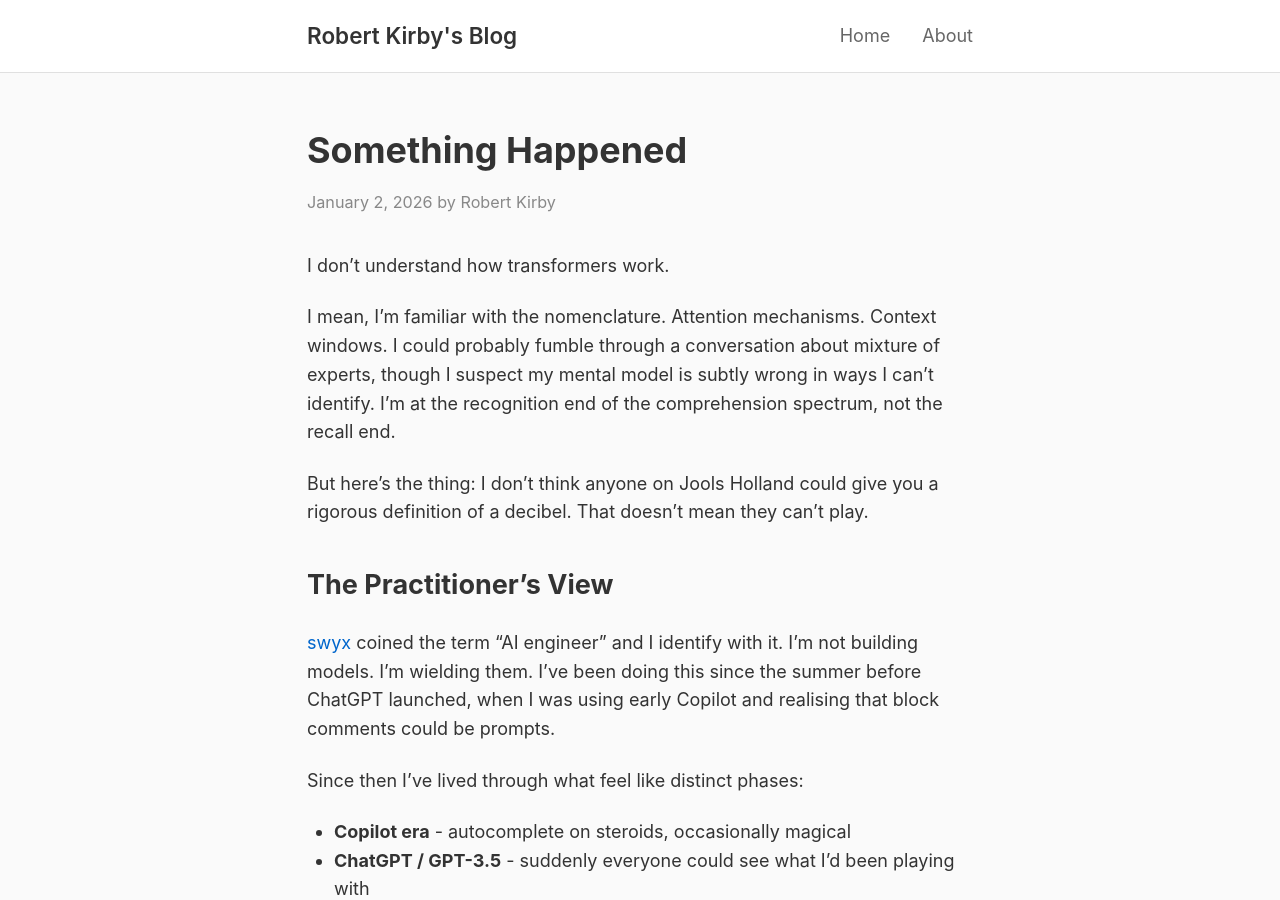
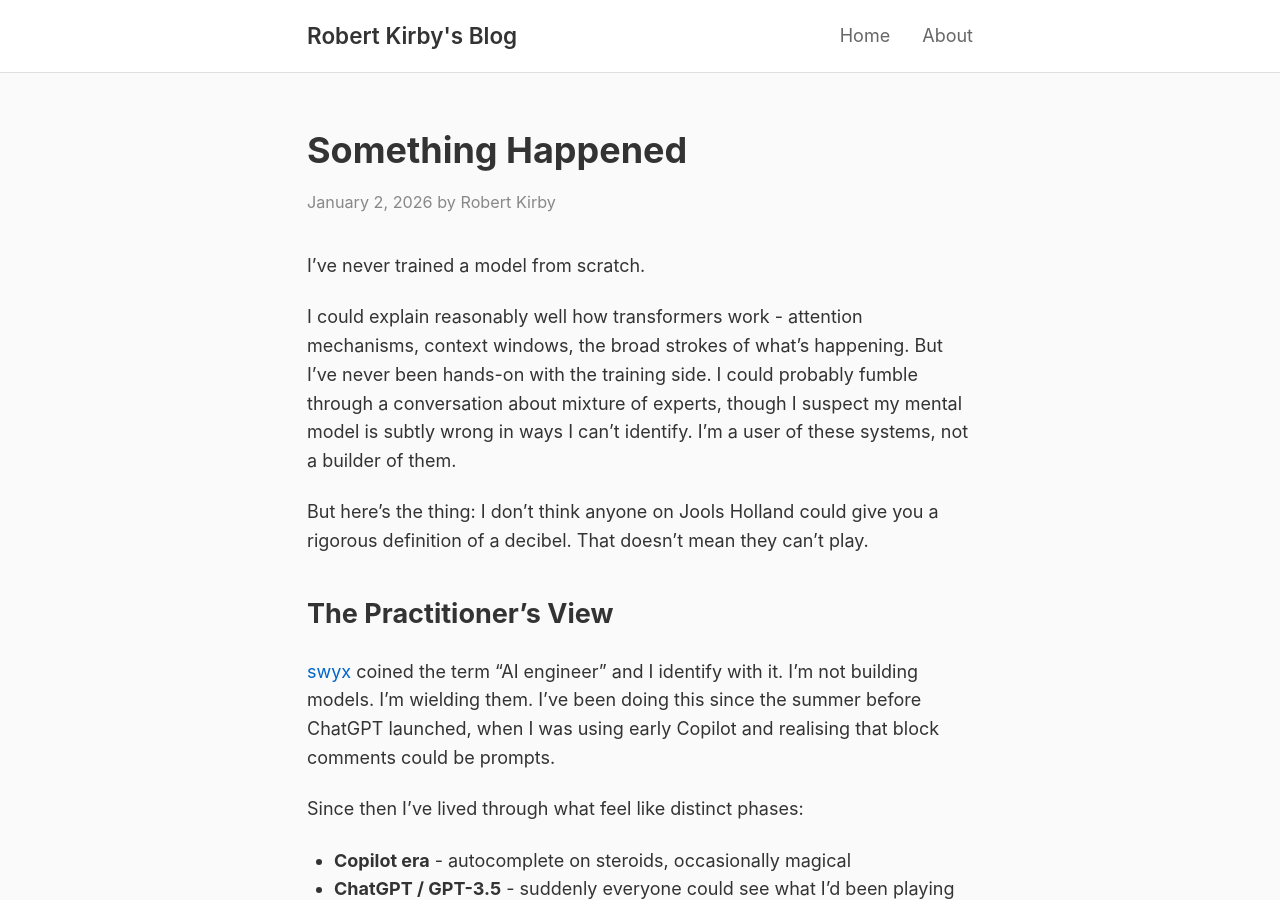
Before and after one commit to rob137/rob137.github.io, a Jekyll site: the page built from _posts/2026-01-02-something-happened.md, in a window 1280 px wide and 900 px high. Built offline with Jekyll 4.4.1, drawn with Linux system fonts in a browser that asks for light colours.

Commit message:
Clarify LLM understanding - can explain transformers, never trained from scratch

```diff
--- a/_posts/2026-01-02-something-happened.md
+++ b/_posts/2026-01-02-something-happened.md
@@ -5,9 +5,9 @@
 tags: [ai, llm, observations, inflection]
 ---
 
-I don't understand how transformers work.
+I've never trained a model from scratch.
 
-I mean, I'm familiar with the nomenclature. Attention mechanisms. Context windows. I could probably fumble through a conversation about mixture of experts, though I suspect my mental model is subtly wrong in ways I can't identify. I'm at the recognition end of the comprehension spectrum, not the recall end.
+I could explain reasonably well how transformers work - attention mechanisms, context windows, the broad strokes of what's happening. But I've never been hands-on with the training side. I could probably fumble through a conversation about mixture of experts, though I suspect my mental model is subtly wrong in ways I can't identify. I'm a user of these systems, not a builder of them.
 
 But here's the thing: I don't think anyone on Jools Holland could give you a rigorous definition of a decibel. That doesn't mean they can't play.
 
```
